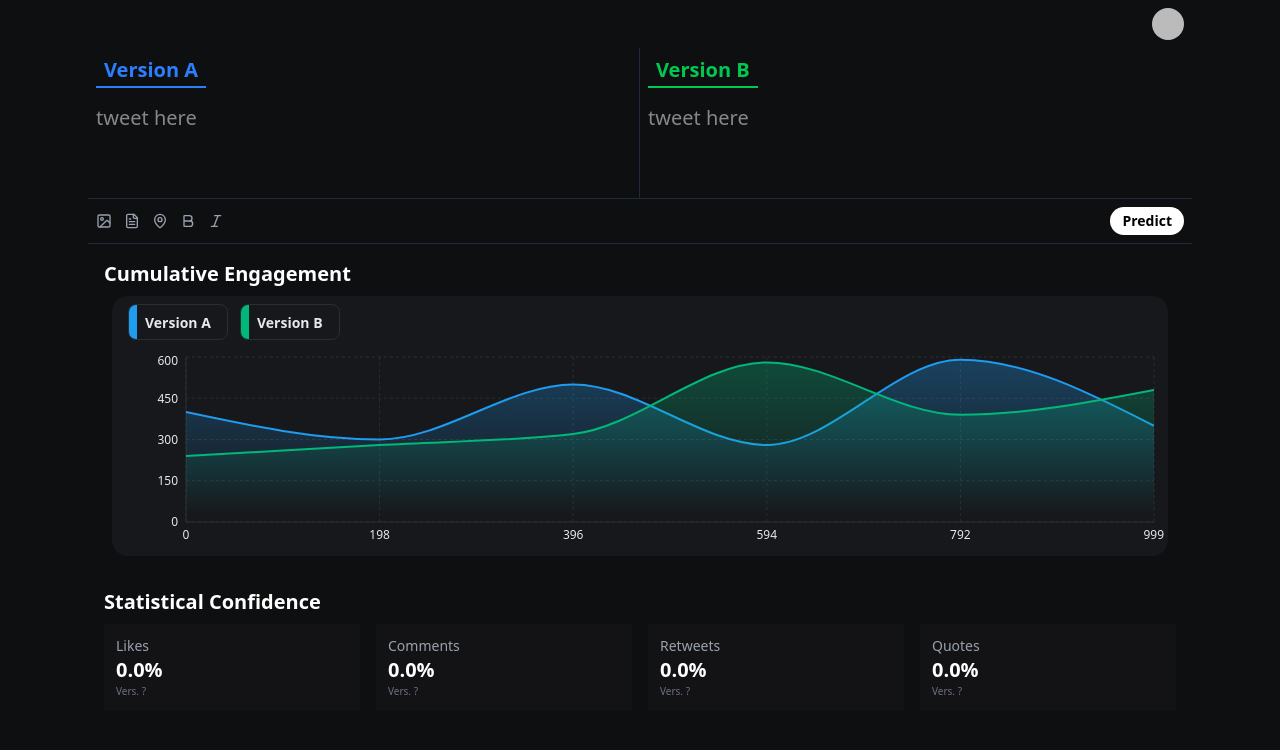
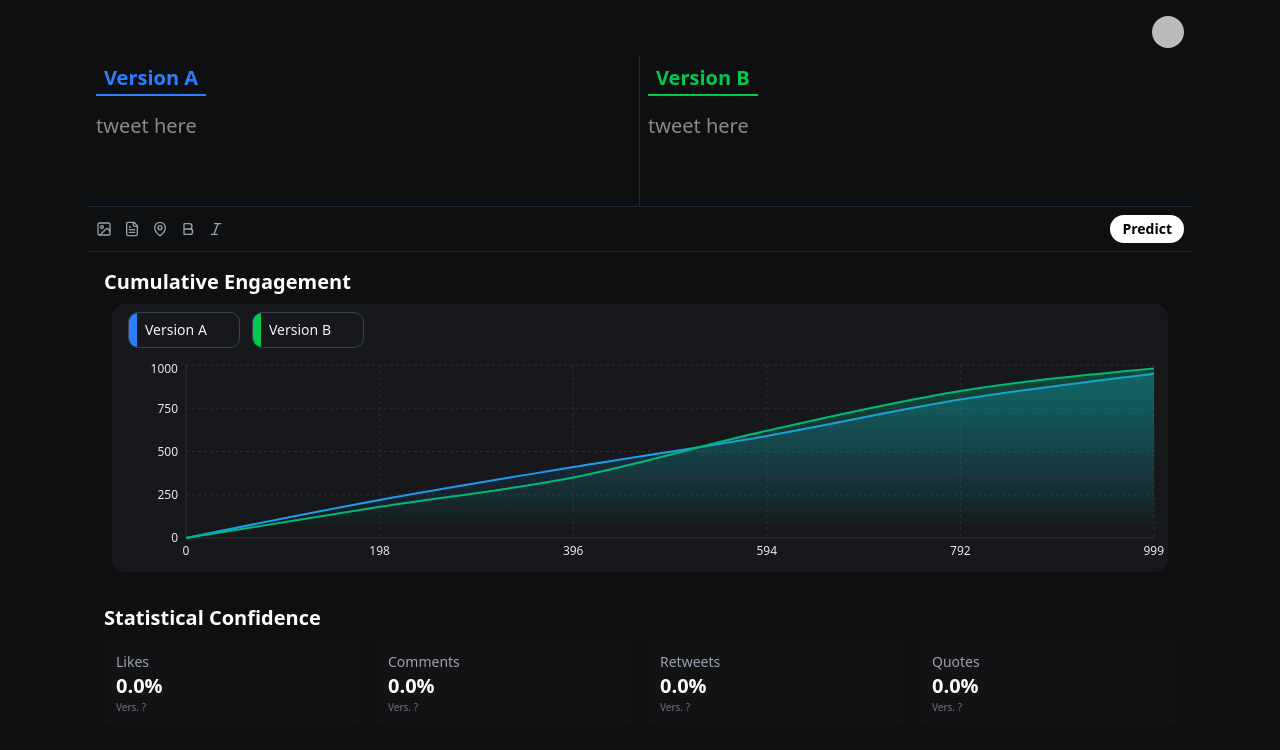
Before and after one commit to ahmvdev/tweetanalyze, a React (Vite) app: page /dashboard in a window 1280 px wide. Shown: the top 750 px of the page. Built offline with nearby package versions, Linux system fonts and the light colour scheme; no server answers; sample sign-in values are in the browser's storage.

Commit message:
some changes

```diff
--- a/src/components/chart.jsx
+++ b/src/components/chart.jsx
@@ -10,12 +10,12 @@ import {
 } from "recharts";
 
 const data = [
-  { value: 0, versionA: 400, versionB: 240 },
-  { value: 198, versionA: 300, versionB: 280 },
-  { value: 396, versionA: 500, versionB: 320 },
-  { value: 594, versionA: 280, versionB: 580 },
-  { value: 792, versionA: 590, versionB: 390 },
-  { value: 999, versionA: 350, versionB: 480 },
+  { value: 0, versionA: 0, versionB: 0 },
+  { value: 198, versionA: 220, versionB: 180 },
+  { value: 396, versionA: 410, versionB: 350 },
+  { value: 594, versionA: 590, versionB: 620 },
+  { value: 792, versionA: 800, versionB: 850 },
+  { value: 999, versionA: 950, versionB: 980 },
 ];
 
 const Card = ({ className, children }) => (
@@ -30,7 +30,7 @@ const CardContent = ({ className, children }) => (
   <div className={className}>{children}</div>
 );
 
-const ChartContainer = ({ className, config, children }) => (
+const ChartContainer = ({ className, children }) => (
   <div className={className}>{children}</div>
 );
 
@@ -44,15 +44,15 @@ function CustomTooltip({ active, payload, label }) {
   if (active && payload && payload.length) {
     return (
       <ChartTooltip>
-        <ChartTooltipContent className="bg-[#17181C] border border-[#2A2E31] text-[#E7E8E9]">
+        <ChartTooltipContent className="bg-[#17181C] border border-gray-700 text-gray-100 p-2 rounded">
           <div className="font-bold">{label}</div>
           <div className="flex flex-col gap-1 mt-1">
             <div className="flex items-center gap-2">
-              <div className="w-3 h-3 bg-[#1E9CF0] rounded-full"></div>
+              <div className="w-3 h-3 bg-blue-500 rounded-full"></div>
               <span>Version A: {payload[0].value}</span>
             </div>
             <div className="flex items-center gap-2">
-              <div className="w-3 h-3 bg-[#00B87A] rounded-full"></div>
+              <div className="w-3 h-3 bg-green-500 rounded-full"></div>
               <span>Version B: {payload[1].value}</span>
             </div>
           </div>
@@ -66,25 +66,25 @@ function CustomTooltip({ active, payload, label }) {
 
 function ChartComparison() {
   return (
-    <Card className="bg-[#17181C] rounded-[16px] p-1 mx-1 sm:mx-2">
+    <Card className="bg-[#17181C] rounded-xl p-1 mx-1 sm:mx-2">
       <CardHeader className="p-0">
         <div className="flex justify-center sm:justify-start gap-3 mb-3 mt-1 ml-3">
-          <div className="flex items-center w-[90px] sm:w-[100px] h-[36px] bg-[#17181C] border border-[#2A2E31] rounded-[8px] overflow-hidden">
-            <div className="w-[8px] h-[36px] bg-[#1E9CF0]"></div>
-            <span className="text-[#E7E8E9] font-roboto text-[14px] font-bold ml-2">
+          <div className="flex items-center w-24 sm:w-28 h-9 bg-[#17181C] border border-gray-700 rounded-lg overflow-hidden">
+            <div className="w-2 h-9 bg-blue-500"></div>
+            <span className="text-gray-100 font-medium text-sm ml-2">
               Version A
             </span>
           </div>
-          <div className="flex items-center w-[90px] sm:w-[100px] h-[36px] bg-[#17181C] border border-[#2A2E31] rounded-[8px] overflow-hidden">
-            <div className="w-[8px] h-[36px] bg-[#00B87A]"></div>
-            <span className="text-[#E7E8E9] font-roboto text-[14px] font-bold ml-2">
+          <div className="flex items-center w-24 sm:w-28 h-9 bg-[#17181C] border border-gray-700 rounded-lg overflow-hidden">
+            <div className="w-2 h-9 bg-green-500"></div>
+            <span className="text-gray-100 font-medium text-sm ml-2">
               Version B
             </span>
           </div>
         </div>
       </CardHeader>
       <CardContent className="p-0">
-        <div className="h-[180px] sm:h-[200px]">
+        <div className="h-48 sm:h-52">
           <ChartContainer
             className="h-full"
             config={{
--- a/src/components/dashboard.jsx
+++ b/src/components/dashboard.jsx
@@ -1,6 +1,4 @@
-"use client";
-
-import { Avatar, AvatarFallback, AvatarImage } from "@/components/ui/avatar";
+import { Avatar, AvatarImage } from "@/components/ui/avatar";
 import {
   DropdownMenu,
   DropdownMenuContent,
@@ -14,6 +12,7 @@ import { useState, useEffect } from "react";
 import InputCard from "@/components/ui/inputcard";
 import { Image, FileText, MapPin, Bold, Italic } from "lucide-react";
 import ChartComparison from "./chart";
+import { analyzeTweet } from "@/lib/azure";
 
 function Dashboard() {
   const navigate = useNavigate();
@@ -41,13 +40,12 @@ function Dashboard() {
 
   return (
     <div className="min-h-screen text-white">
-      <div className="max-w-6xl mx-auto px-4 md:px-6">
+      <div className="max-w-6xl mx-auto px-4 md:px-6 py-2">
         <div className="p-2 grid justify-items-end">
           <DropdownMenu>
             <DropdownMenuTrigger asChild>
               <Avatar className="cursor-pointer h-8 w-8">
                 <AvatarImage src={user?.photoURL} />
-                <AvatarFallback>CN</AvatarFallback>
               </Avatar>
             </DropdownMenuTrigger>
             <DropdownMenuContent align="end" className="w-48 border-0">
@@ -97,7 +95,10 @@ function Dashboard() {
             <Italic size={16} />
           </button>
           <div className="ml-auto flex items-center gap-2">
-            <button className="bg-white text-black font-bold rounded-full px-3 py-1 text-sm hover:cursor-pointer">
+            <button
+              onClick={analyzeTweet}
+              className="bg-white text-black font-bold rounded-full px-3 py-1 text-sm hover:cursor-pointer"
+            >
               Predict
             </button>
           </div>
```
Also changed, not shown: 1 other file (tests, documents, lock files or other folders).
